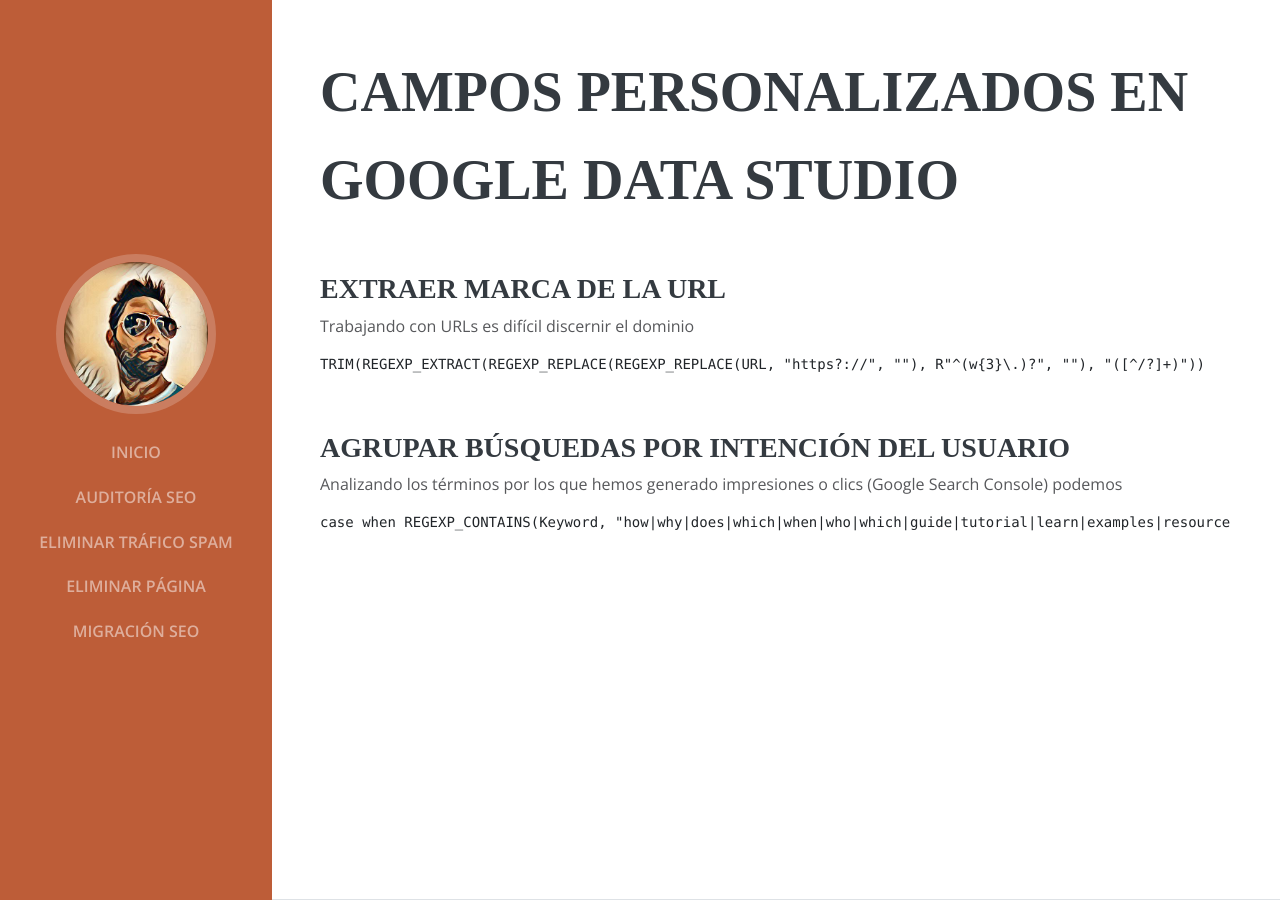
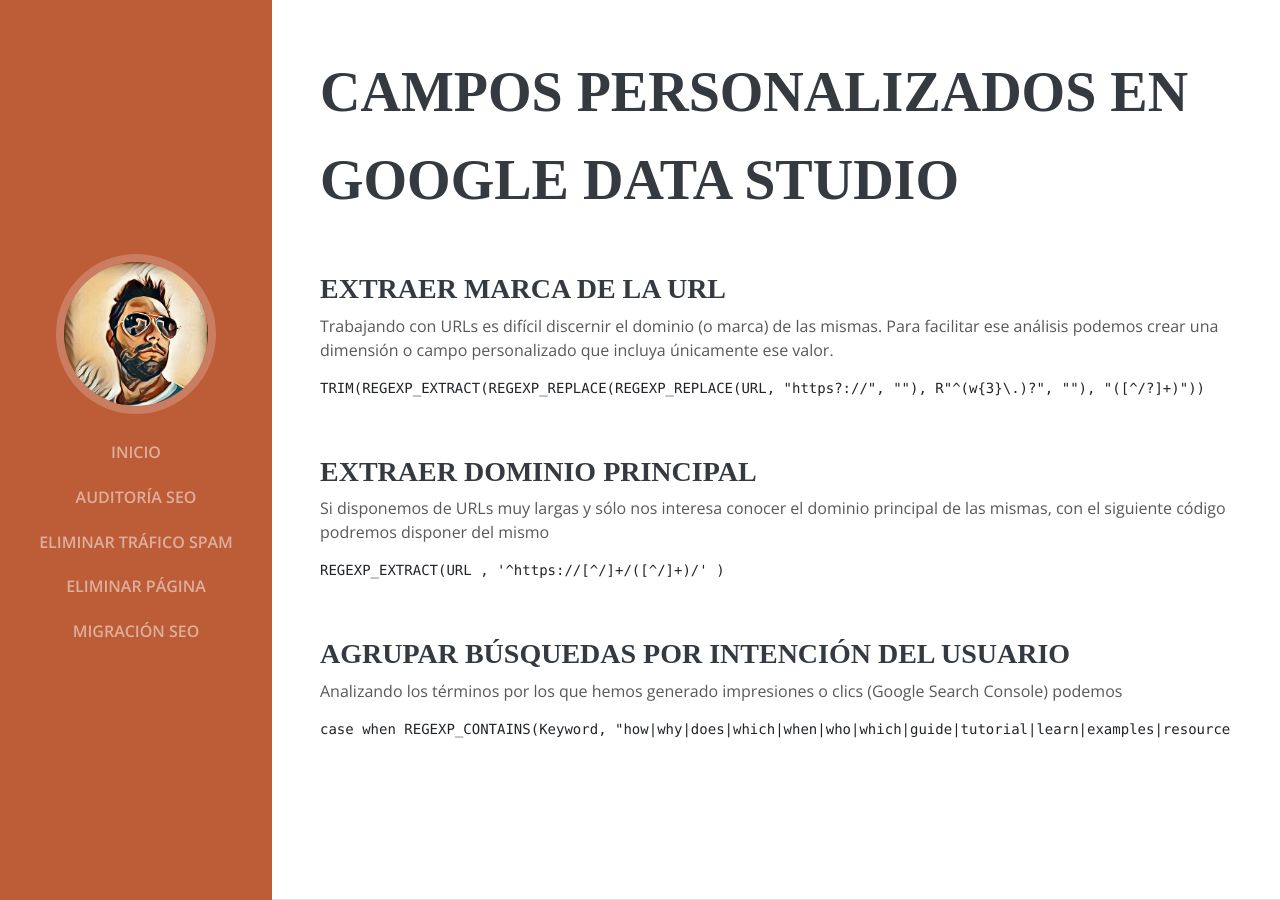
Before and after one commit to Emirodgar/w-chuleta-seo, a Jekyll site: the page built from X - Dashboards/campos-personalizados-data-studio.md, in a window 1280 px wide. Built offline with Jekyll 4.4.1, drawn with Linux system fonts in a browser that asks for light colours; some web fonts are replaced; our own code applies the rules of GitHub Pages for plain Markdown files.

Commit message:
X - Dashboards/campos-personalizados-data-studio.md updated from https://stackedit.io/

````diff
--- a/X - Dashboards/campos-personalizados-data-studio.md
+++ b/X - Dashboards/campos-personalizados-data-studio.md
@@ -11,10 +11,18 @@
 
 ## Extraer marca de la URL
 
-Trabajando con URLs es difícil discernir el dominio
+Trabajando con URLs es difícil discernir el dominio (o marca) de las mismas. Para facilitar ese análisis podemos crear una dimensión o campo personalizado que incluya únicamente ese valor.
 
 ```
 TRIM(REGEXP_EXTRACT(REGEXP_REPLACE(REGEXP_REPLACE(URL, "https?://", ""), R"^(w{3}\.)?", ""), "([^/?]+)"))
+```
+
+## Extraer dominio principal
+
+Si disponemos de URLs muy largas y sólo nos interesa conocer el dominio principal de las mismas, con el siguiente código podremos disponer del mismo
+
+```
+REGEXP_EXTRACT(URL , '^https://[^/]+/([^/]+)/' )
 ```
 
 ## Agrupar búsquedas por intención del usuario
````
Also changed, not shown: other parts of X - Dashboards/campos-personalizados-data-studio.md (+1 -1 lines).
